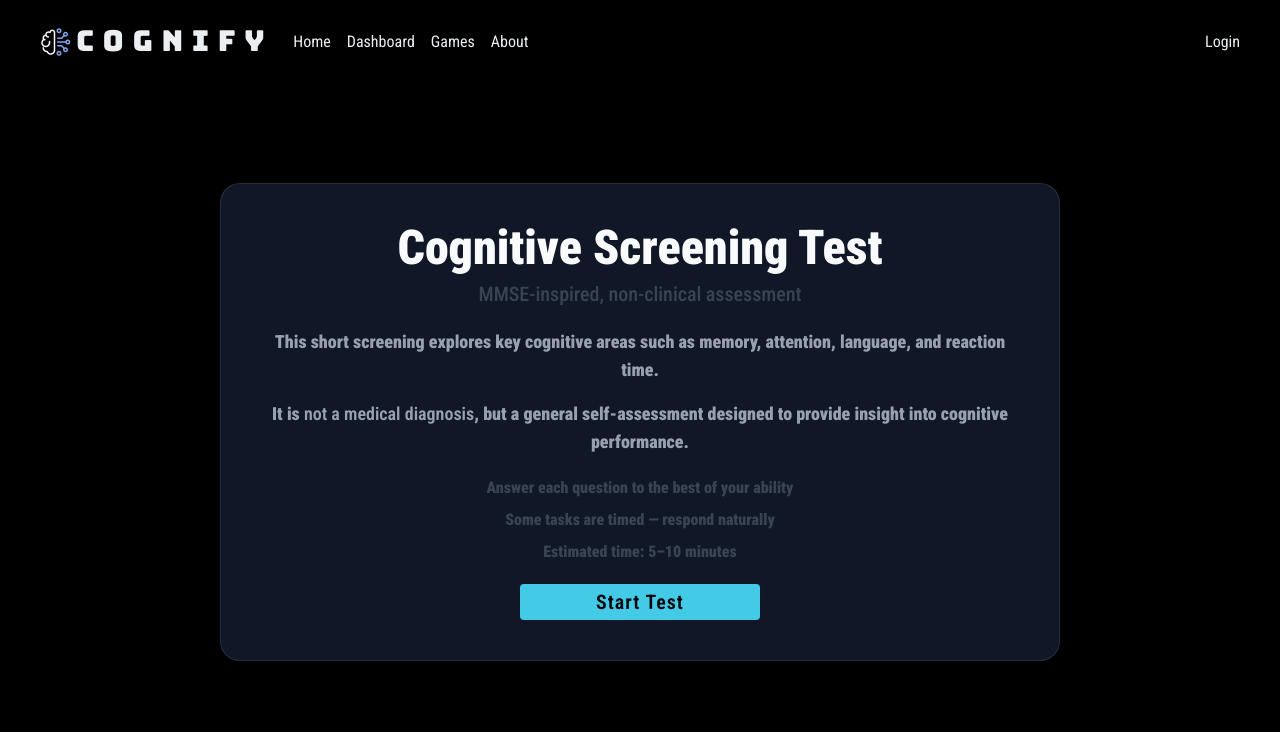
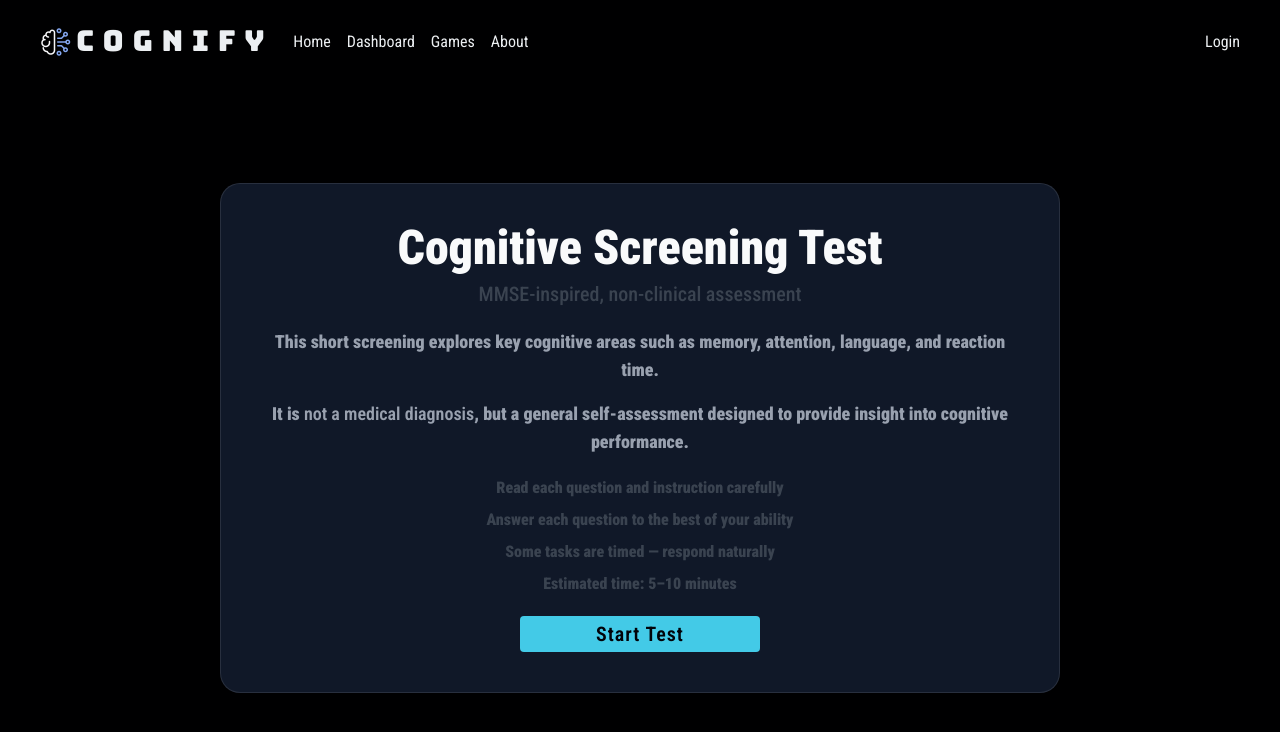
Before and after one commit to davidrapu/Cognify, a React (Vite) app in the folder frontend/: page /quiz in a window 1280 px wide. Shown: the top 732 px of the page. Built offline with nearby package versions, Linux system fonts and the light colour scheme.

Commit message:
Added important instruction

```diff
--- a/frontend/src/pages/Quiz/QuizCard.tsx
+++ b/frontend/src/pages/Quiz/QuizCard.tsx
@@ -79,7 +79,8 @@ export default function QuizCard({ state, dispatch }: QuizCardProps) {
             </p>
           </div>
           <ul className="space-y-2 text-base text-secondary">
-            <li> Answer each question to the best of your ability</li>
+            <li>Read each question and instruction carefully</li>
+            <li>Answer each question to the best of your ability</li>
             <li>Some tasks are timed — respond naturally</li>
             <li>Estimated time: 5–10 minutes</li>
           </ul>
```
